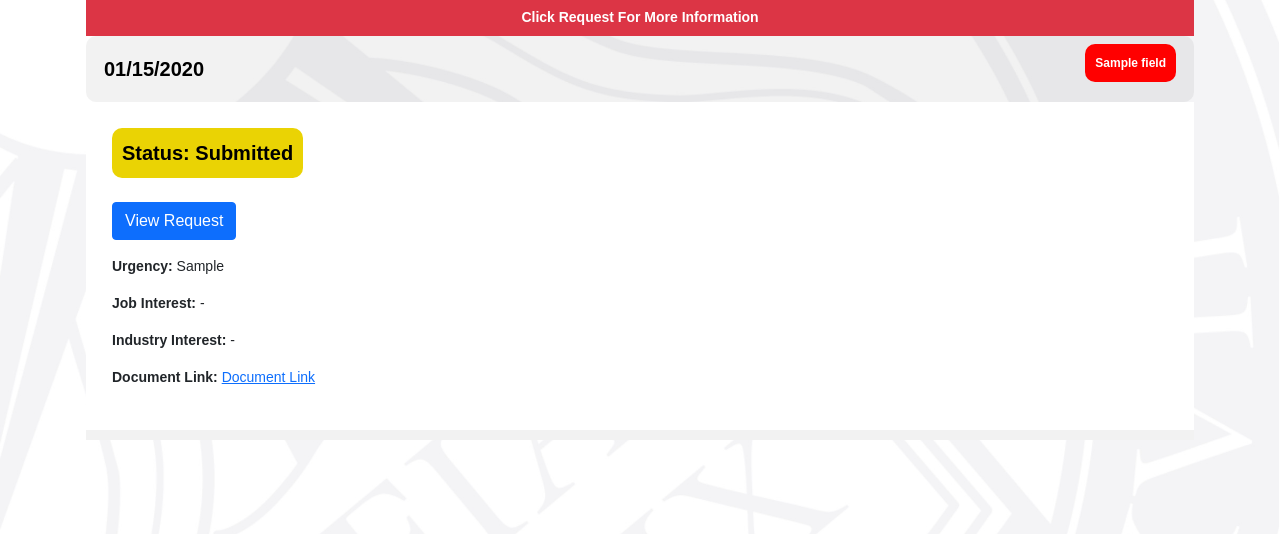
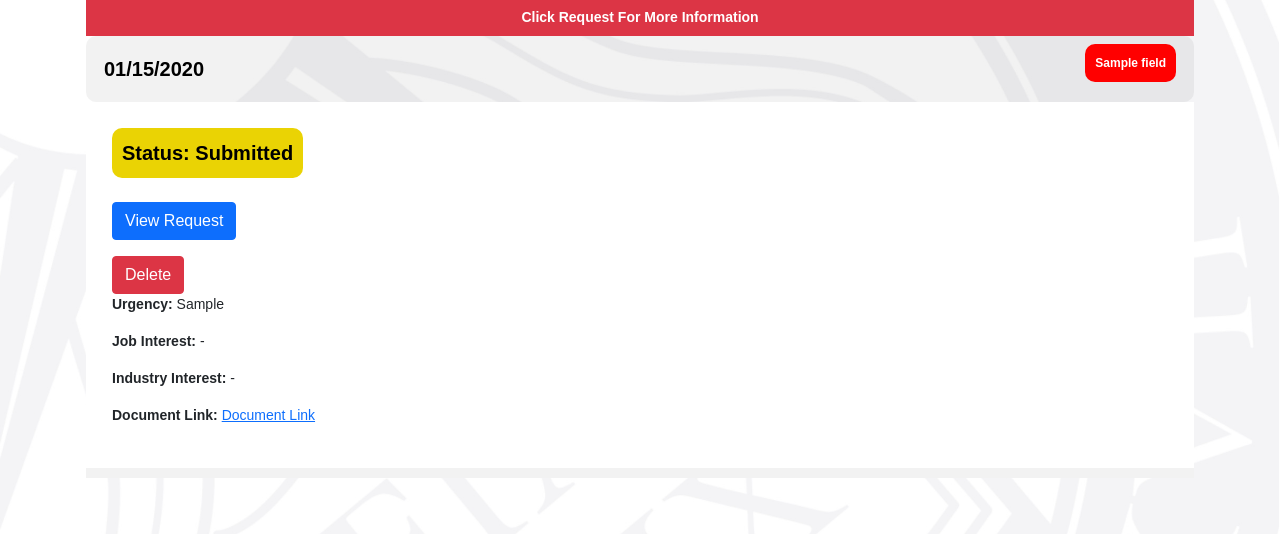
Before and after one commit to Levrk/Clark-Alumni-Website, a Django app: template Clark-Alumni-Website/templates/view_my_requests.html in a window 1280 px wide, after a click that opens the changed part. Shown: the part 154-688 px from the top of the page. Run offline with Django 5.2, Linux system fonts and the light colour scheme; the template is opened without the code that fills it: most values are stand-ins (such as "Sample title", 1, 10 or a date in 2020); some libraries are stand-ins or nearby versions.

Commit message:
draft and request delete

```diff
--- a/Clark-Alumni-Website/templates/view_my_requests.html
+++ b/Clark-Alumni-Website/templates/view_my_requests.html
@@ -133,8 +133,12 @@
               <div class="p-3">
                 <p class="status status-{{ request.status|lower }}"><strong>Status: {{ request.status.title }}</strong></p>
                 <div class="d-flex flex-column align-items-start">
-                  <button class="btn btn-primary view-comments-button mt-2 mb-3"
-                    onclick="location.href='{% url 'request_page' request.id %}'">View Request</button>
+                  <button class="btn btn-primary view-comments-button mt-2 mb-3" onclick="location.href='{% url 'request_page' request.id %}'">View Request</button>
+                </div>
+                <div class="d-flex flex-row justify-content-start align-items-center">
+                  <!-- Add the delete button with a confirmation modal -->
+                  <button type="button" class="btn btn-danger delete-button" data-toggle="modal"
+                    data-target="#confirmDeleteModal" data-delete-url="{% url 'delete_request' request.id %}">Delete</button>
                 </div>
                 <p><strong>Urgency:</strong> {{ request.support_urgency|lower|replace_underscore_with_space|capfirst }}</p>
                 <p><strong>Job Interest:</strong> {{ request.job_interest|default:"-" }}</p>
@@ -152,6 +156,30 @@
       </tbody>
     </table>
   </div>
+  <!-- Confirmation modal for delete action -->
+  <div class="modal fade" id="confirmDeleteModal" tabindex="-1" role="dialog" aria-labelledby="confirmDeleteModalLabel"
+    aria-hidden="true">
+    <div class="modal-dialog" role="document">
+      <div class="modal-content">
+        <div class="modal-header">
+          <h5 class="modal-title" id="confirmDeleteModalLabel">Confirm Deletion</h5>
+          <button type="button" class="close" data-dismiss="modal" aria-label="Close">
+            <span aria-hidden="true">&times;</span>
+          </button>
+        </div>
+        <div class="modal-body">
+          Are you sure you want to delete this request?
+        </div>
+        <div class="modal-footer">
+          <button type="button" class="btn btn-secondary" data-dismiss="modal">Cancel</button>
+          <form id="deleteRequestForm" action="" method="post">
+            {% csrf_token %}
+            <button type="submit" class="btn btn-danger">Delete</button>
+          </form>
+        </div>
+      </div>
+    </div>
+  </div>
   {% include "tableFunctions.html" %}
   <script src="https://code.jquery.com/jquery-3.2.1.slim.min.js" integrity="sha384-KJ3o2DKtIkvYIK3UENzmM7KCkRr/rE9/Qpg6aAZGJwFDMVNA/GpGFF93hXpG5KkN" crossorigin="anonymous"></script>
   <script src="https://cdn.jsdelivr.net/npm/@popperjs/core@2.11.6/dist/umd/popper.min.js" integrity="sha384-GLhlTQ8i6c9tNY7dhBQ9QI8fEL3puh3+5tLZ5gvmMqE+I1E2HQpDWrQlgO9x87T" crossorigin="anonymous"></script>
@@ -162,6 +190,13 @@
         event.stopPropagation();
       });
 
+      // Handle click on the delete button to set the action of the delete form
+      $('.delete-button').on('click', function () {
+        var deleteUrl = $(this).data('delete-url');
+        $('#deleteRequestForm').attr('action', deleteUrl);
+      });
+
+      // Handle the show.bs.modal event
       $('.modal').on('show.bs.modal', function (event) {
         var button = $(event.relatedTarget);
         var comments = button.data('comments');
```
Also changed, not shown: Clark-Alumni-Website/templates/draft.html (+4 -7 lines).
